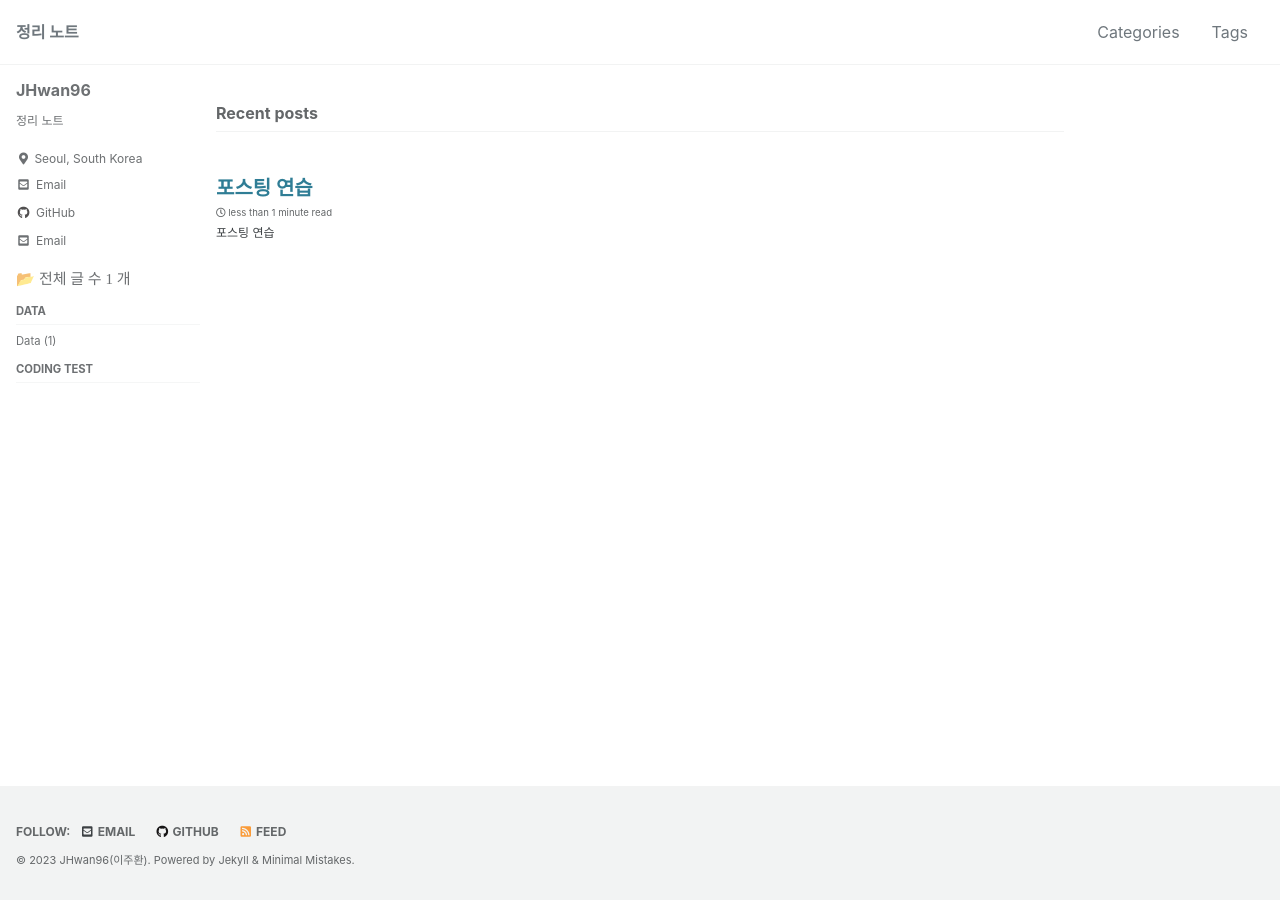
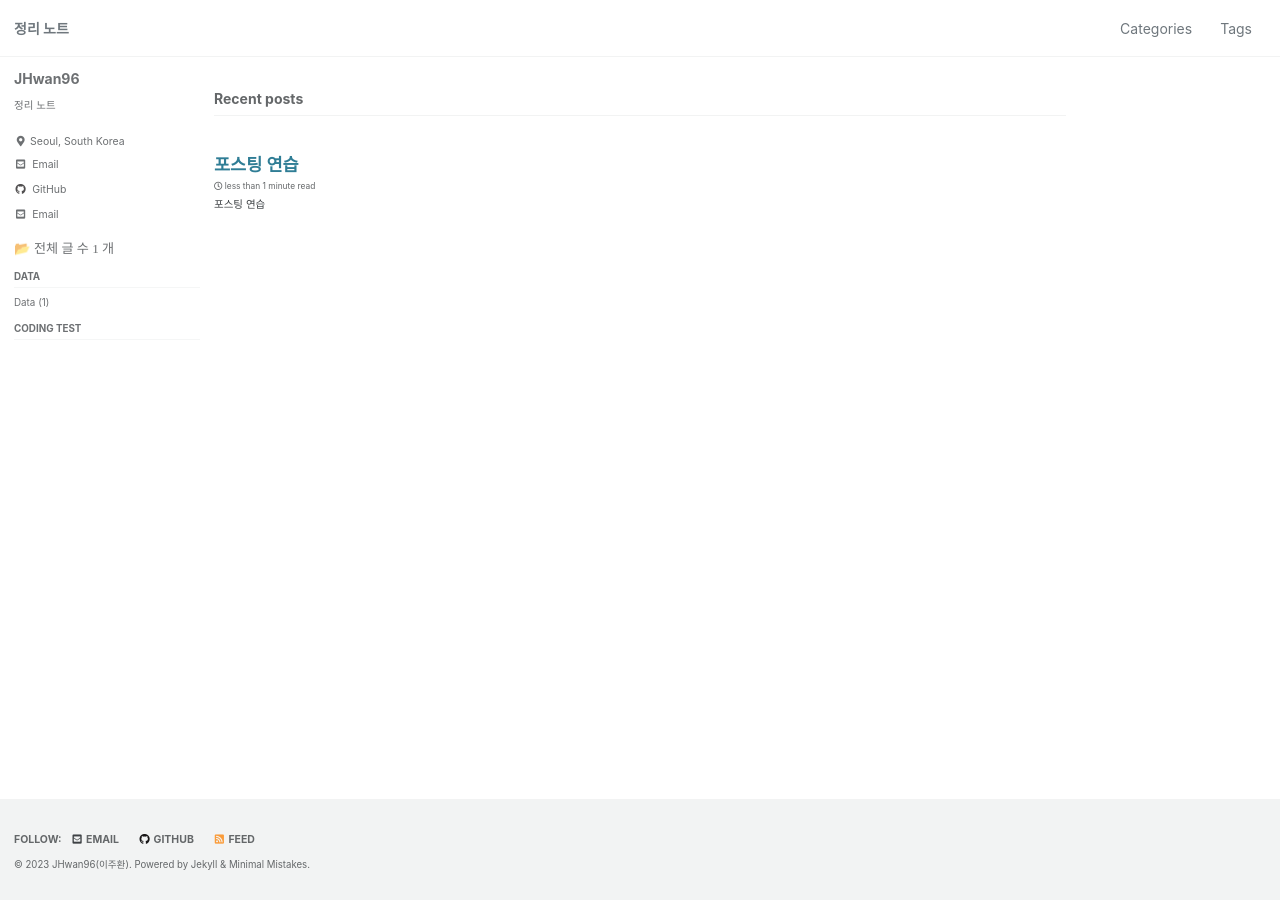
Before and after one commit to JHwan96/JHwan96.github.io, a Jekyll site: the page built from index.html, in a window 1280 px wide. Built offline with Jekyll 4.4.1, drawn with Linux system fonts in a browser that asks for light colours; cached includes are drawn as plain includes; the list of posts is cut into pages by our own code.

Commit message:
Update _reset.scss

```diff
--- a/_sass/minimal-mistakes/_reset.scss
+++ b/_sass/minimal-mistakes/_reset.scss
@@ -8,18 +8,18 @@ html {
   /* apply a natural box layout model to all elements */
   box-sizing: border-box;
   background-color: $background-color;
-  font-size: 16px;
+  font-size: 14px;
 
   @include breakpoint($medium) {
-    font-size: 16px;              // default 18px;
+    font-size: 14px;              // default 18px;
   }
 
   @include breakpoint($large) {
-    font-size: 16px;              // default 20px;
+    font-size: 14px;              // default 20px;
   }
 
   @include breakpoint($x-large) {
-    font-size: 16px;              // default 22px;
+    font-size: 14px;              // default 22px;
   }
 
   -webkit-text-size-adjust: 100%;
```
